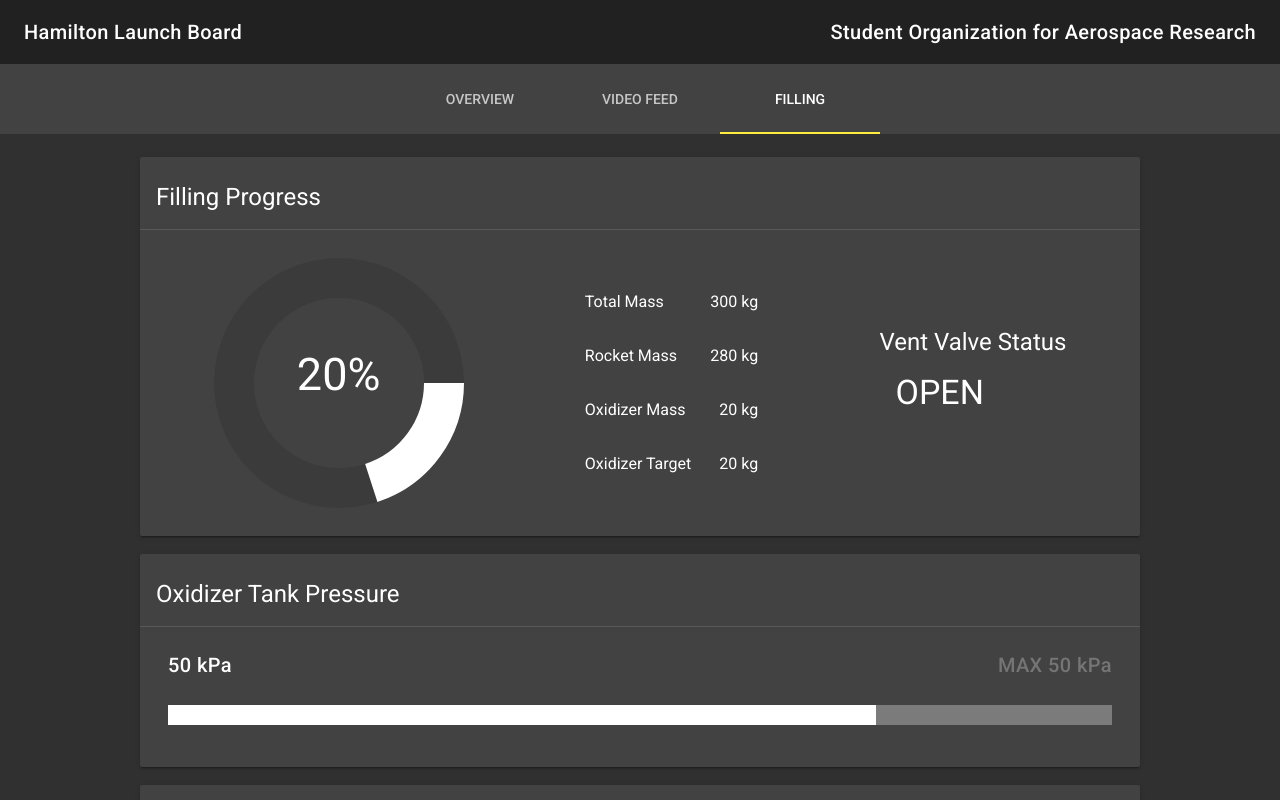
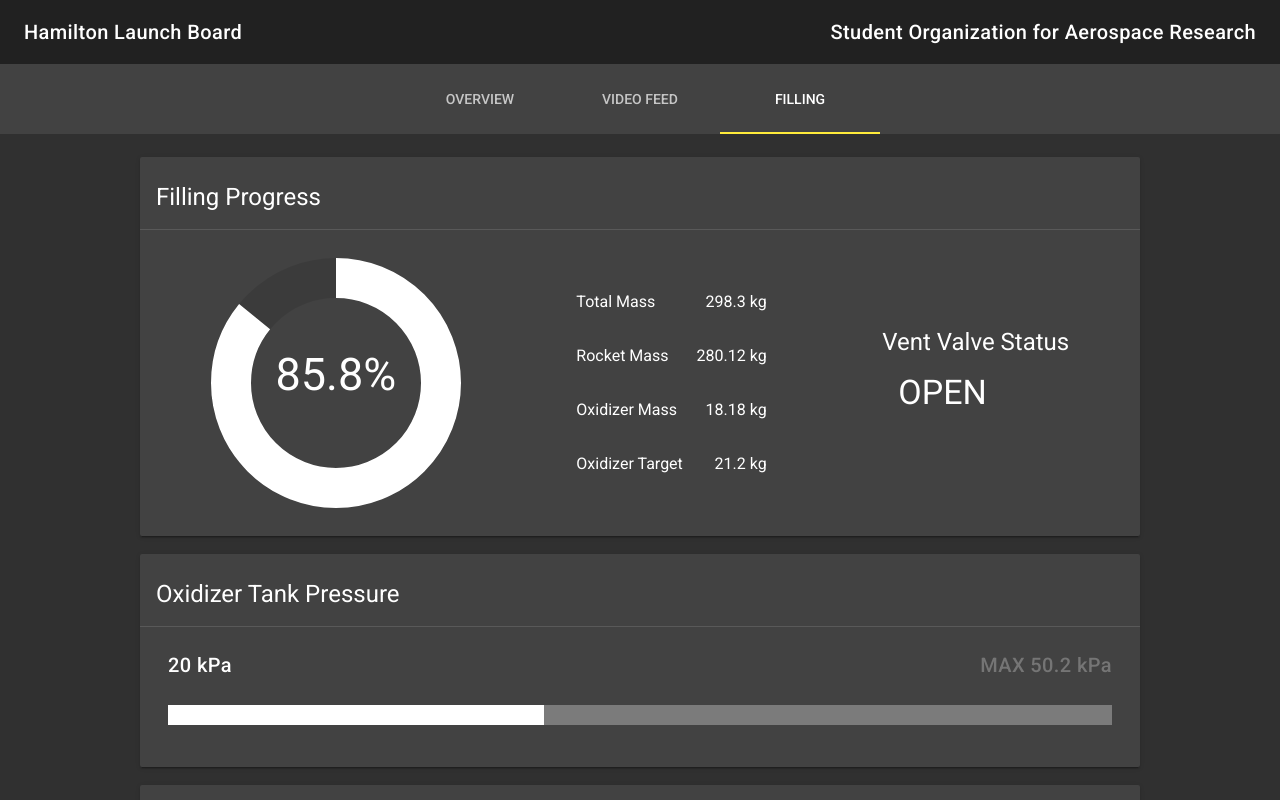
Before and after one commit to StudentOrganisationForAerospaceResearch/hamilton_launch_system, a Vue app in the folder hamilton_launch_board/: page /filling in a window 1280 px wide. Shown: the top 800 px of the page. Built offline with nearby package versions, Linux system fonts and the light colour scheme; some icons are missing; what vue-native-websocket would draw is missing.

Commit message:
reactive progress filling components

```diff
--- a/hamilton_launch_board/src/views/pages/Filling.vue
+++ b/hamilton_launch_board/src/views/pages/Filling.vue
@@ -11,10 +11,10 @@
           <v-progress-circular
             :size="250"
             :width="40"
-            :rotate="360"
-            :value="progress"
+            :rotate="270"
+            :value="fillProgress"
           >
-            <p class="display-2">{{ progress }}%</p>
+            <p class="display-2">{{ fillProgress }}%</p>
           </v-progress-circular>
           <v-list dense>
             <v-list-tile class="mass-item">
@@ -23,7 +23,7 @@
             </v-list-tile>
             <v-list-tile class="mass-item">
               <v-list-tile-content class="subheading">Rocket Mass</v-list-tile-content>
-              <v-list-tile-content class="align-end subheading mass">{{ rocketMass }} kg</v-list-tile-content>
+              <v-list-tile-content class="align-end subheading mass">{{ ROCKET_MASS }} kg</v-list-tile-content>
             </v-list-tile>
             <v-list-tile class="mass-item">
               <v-list-tile-content class="subheading">Oxidizer Mass</v-list-tile-content>
@@ -31,7 +31,7 @@
             </v-list-tile>
             <v-list-tile class="mass-item">
               <v-list-tile-content class="subheading">Oxidizer Target</v-list-tile-content>
-              <v-list-tile-content class="align-end subheading mass">{{ targetOxidizerMass }} kg</v-list-tile-content>
+              <v-list-tile-content class="align-end subheading mass">{{ TARGET_OXIDIZER_MASS }} kg</v-list-tile-content>
             </v-list-tile>
           </v-list>
           <div class="fill-status">
@@ -56,10 +56,10 @@
         <div class="filling-card-content filling-card-content-bar">
           <div class="conditions-label">
             <p class="title">{{ pressure }} kPa</p>
-            <p class="title max">MAX 50 kPa</p>
+            <p class="title max">MAX {{ MAX_PRESSURE }} kPa</p>
           </div>
           <v-progress-linear
-            value="75"
+            :value="pressurePercentage"
             height="20"
             color="white">
           </v-progress-linear>
@@ -74,10 +74,10 @@
         <div class="filling-card-content filling-card-content-bar">
           <div class="conditions-label">
             <p class="title">{{ temperature }} °C</p>
-            <p class="title max">MAX 50 °C</p>
+            <p class="title max">MAX {{ MAX_TEMPERATURE }} °C</p>
           </div>
           <v-progress-linear
-            value="75"
+            :value="temperaturePercentage"
             height="20"
             color="white">
           </v-progress-linear>
@@ -100,14 +100,28 @@ export default {
   },
   data () {
     return {
-      progress: 20,
-      pressure: 50,
+      totalMass: 298.3,
+      ROCKET_MASS: 280.12,
+      TARGET_OXIDIZER_MASS: 21.2,
+      ventValveOpen: true,
+      pressure: 20,
+      MAX_PRESSURE: 50.2,
       temperature: 30,
-      totalMass: 300,
-      rocketMass: 280,
-      oxidizerMass: 20,
-      targetOxidizerMass: 20,
-      ventValveOpen: true
+      MAX_TEMPERATURE: 32.2
+    }
+  },
+  computed: {
+    oxidizerMass: function () {
+      return (this.totalMass - this.ROCKET_MASS).toFixed(2)
+    },
+    fillProgress: function () {
+      return ((this.oxidizerMass / this.TARGET_OXIDIZER_MASS) * 100).toFixed(1)
+    },
+    pressurePercentage: function () {
+      return (this.pressure / this.MAX_PRESSURE) * 100
+    },
+    temperaturePercentage: function () {
+      return (this.temperature / this.MAX_TEMPERATURE) * 100
     }
   }
 }
```
